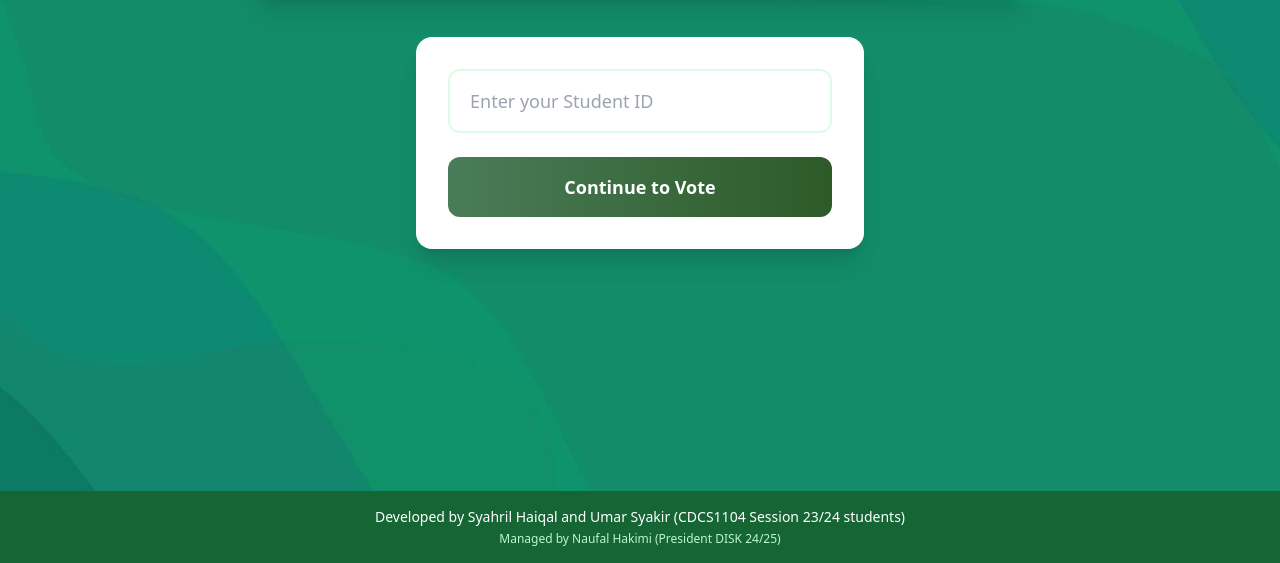
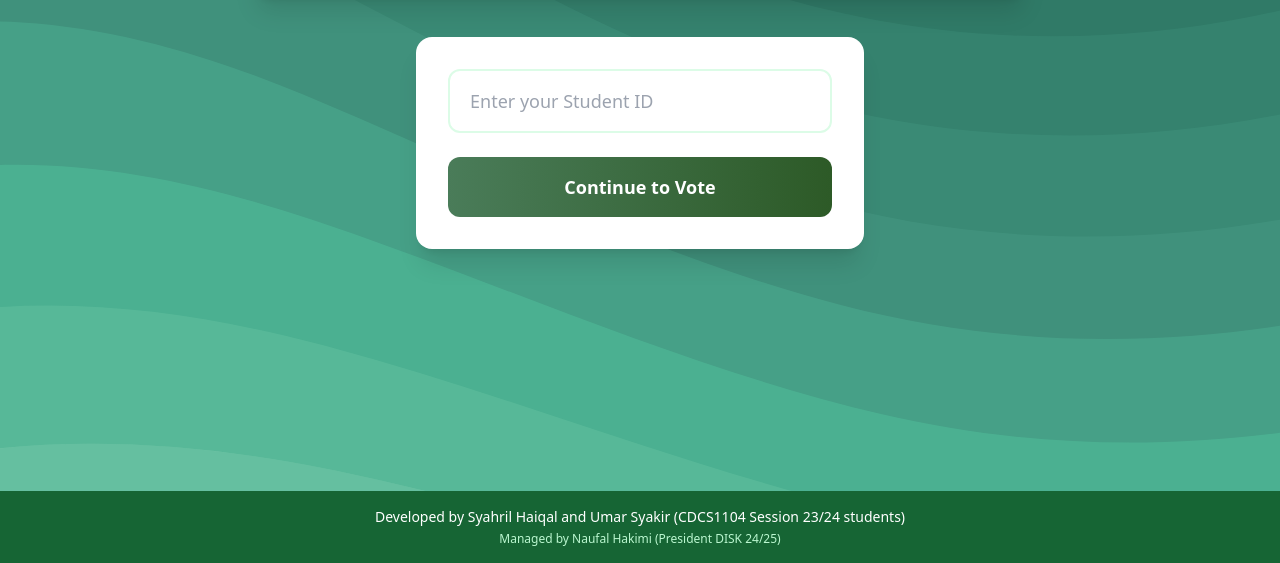
Before and after one commit to syahrillhaiqal/DiskVotingSystem, a website: page public/index.html in a window 1280 px wide. Shown: the part 237-800 px from the top of the page. Drawn offline with nearby package versions, Linux system fonts and the light colour scheme; no server answers.

Commit message:
svg background

```diff
--- a/assets/css/style.css
+++ b/assets/css/style.css
@@ -1,10 +1,7 @@
 body {
     min-height: 100vh;
-    background-color: rgb(90, 171, 139);
-    background-image: url('../img/green-background.jpg');
+    background: url('../img/background.svg') no-repeat center center fixed;
     background-size: cover;
-    background-repeat: no-repeat;
-    background-position: center;
 }
 
 /* Custom styles for radio buttons and selections */
```
Also changed, not shown: assets/img/background.svg (added), assets/img/example-poster.png (deleted), assets/img/image.png (deleted).
